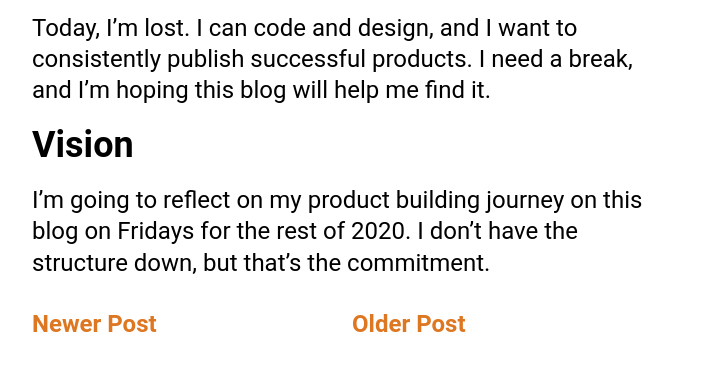
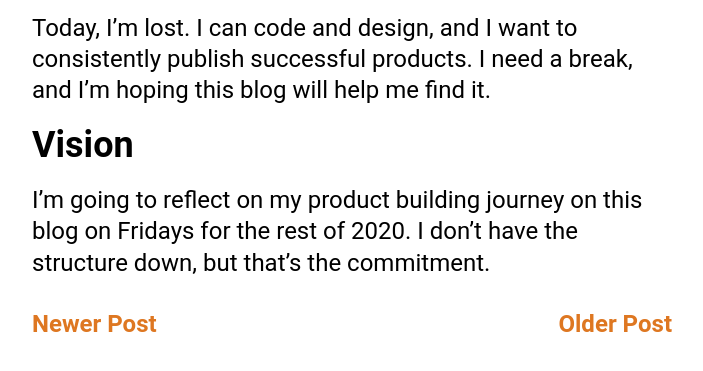
Before and after one commit to joelhenryclark123/blog, a Gatsby site: page /post in a window 1280 px wide. Shown: the part 595-966 px from the top of the page, without its empty margins (288-991 px from the left). Built offline with nearby package versions, Linux system fonts and the light colour scheme; Gatsby itself is replaced by a stand-in of ours.

Commit message:
footer works

```diff
--- /dev/null
+++ b/src/components/sections/Footer.tsx
@@ -0,0 +1,40 @@
+import React from "react"
+import styled from "styled-components"
+import { Link } from "gatsby"
+
+
+function Footer(pageContext) {
+    return<>
+    <Wrapper>
+        <LeftLink>
+        {
+          pageContext.currentPage == 1 ? <div/> : <Link to={
+            pageContext.currentPage == 2 ? `/` :
+            `/${parseInt(pageContext.currentPage) - 1}/`
+          }>Newer Post</Link>
+        }
+        </LeftLink>
+
+        <RightLink>
+        {
+          pageContext.lastPage ? <div/> : <Link to={ `/${parseInt(pageContext.currentPage) + 1}/` }>Older Post</Link>
+        }
+        </RightLink>
+    </Wrapper>
+    </>
+}
+
+const Wrapper = styled.div`
+    display: grid;
+    grid-template-columns: 1fr 1fr;
+`
+
+const LeftLink = styled.div`
+    text-align: left;
+`
+
+const RightLink = styled.div`
+    text-align: right;
+`
+
+export default Footer
--- a/src/components/sections/Header.tsx
+++ b/src/components/sections/Header.tsx
@@ -62,7 +62,3 @@ const Unselected = styled.p`
     font-weight: 300;
     color: black;
 `
-
-const Spacer = styled.div`
-
-`
--- a/src/pages/post.js
+++ b/src/pages/post.js
@@ -1,9 +1,10 @@
 import React from "react"
 import styled from "styled-components"
 import myColors from "../Styles.tsx"
-import { graphql, Link } from "gatsby"
+import { graphql } from "gatsby"
 import Layout from "../components/layout/layout"
 import SEO from "../components/layout/seo"
+import Footer from "../components/sections/Footer"
 
 function IndexPage({ data, pageContext }) {
   const { markdownRemark } = data // data.markdownRemark holds your post data
@@ -17,18 +18,8 @@ function IndexPage({ data, pageContext }) {
         <div dangerouslySetInnerHTML={{ __html: html }} />
       </div>
 
-      <Footer>
-        {
-          pageContext.currentPage == 1 ? <div/> : <Link to={
-            pageContext.currentPage == 2 ? `/` :
-            `/${parseInt(pageContext.currentPage) - 1}/`
-          }>Newer Post</Link>
-        }
+      <Footer currentPage={pageContext.currentPage} lastPage={pageContext.lastPage} />
 
-        {
-          pageContext.lastPage ? <div/> : <Link to={ `/${parseInt(pageContext.currentPage) + 1}/` }>Older Post</Link>
-        }
-      </Footer>
       <br />
     </Layout>
   )
@@ -38,19 +29,6 @@ const PostTitle = styled.h1`
   font-size: 36;
   font-weight: 700;
   color: ${myColors.orange};
-`
-
-const Footer = styled.div`
-  display: grid;
-  grid-template-columns: 1fr 1fr;
-
-  &:first-child {
-    justify-self: start;
-  }
-
-  &:last-child {
-    justify-self: end;
-  }
 `
 
 export default IndexPage
```
